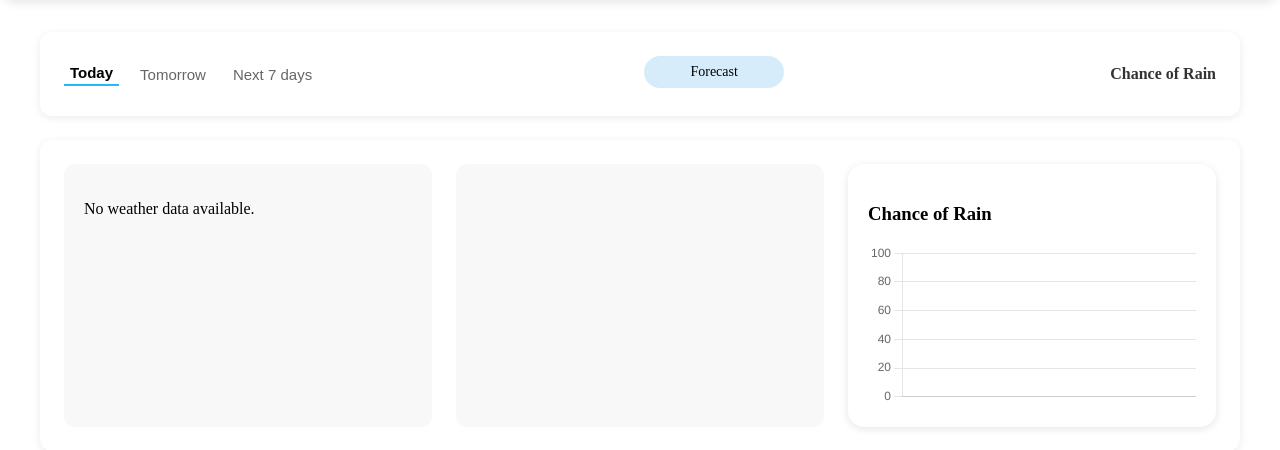
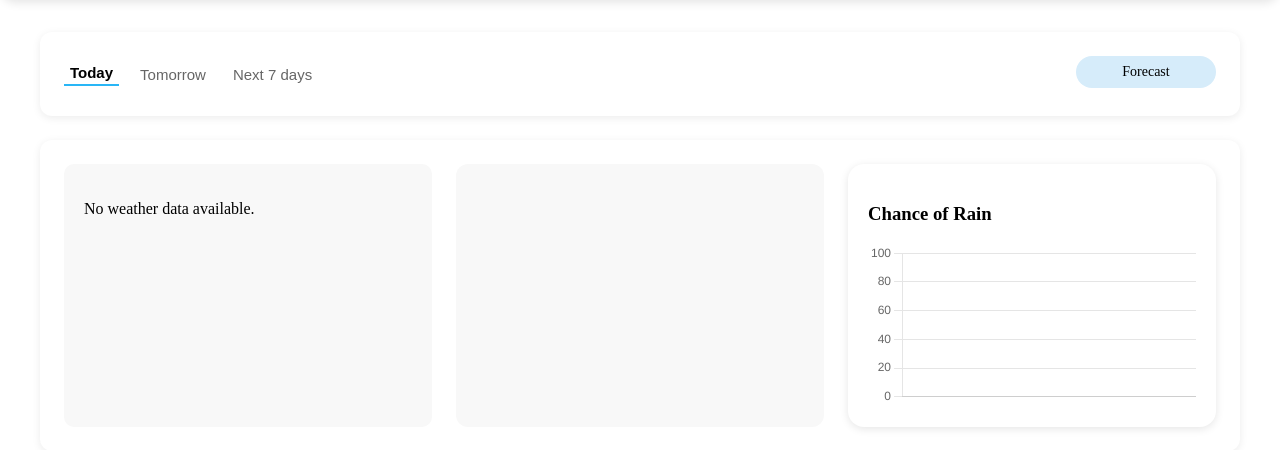
Before and after one commit to bhavikakeswani/flask-weather-aqi, a Flask app: template templates/dashboard.html in a window 1280 px wide. Shown: the part 64-514 px from the top of the page. Run offline with Flask 3, Linux system fonts and the light colour scheme; the template is opened without the code that fills it, so the values that code supplies are empty.

Commit message:
refactor(dashboard): remove 'Chances of Rain' span element

```diff
--- a/templates/dashboard.html
+++ b/templates/dashboard.html
@@ -20,7 +20,6 @@
                     </span>
                 </label>
             </div>
-            <span class="section-title">Chance of Rain</span>
         </section>
 
         <section class="current-weather">
```
